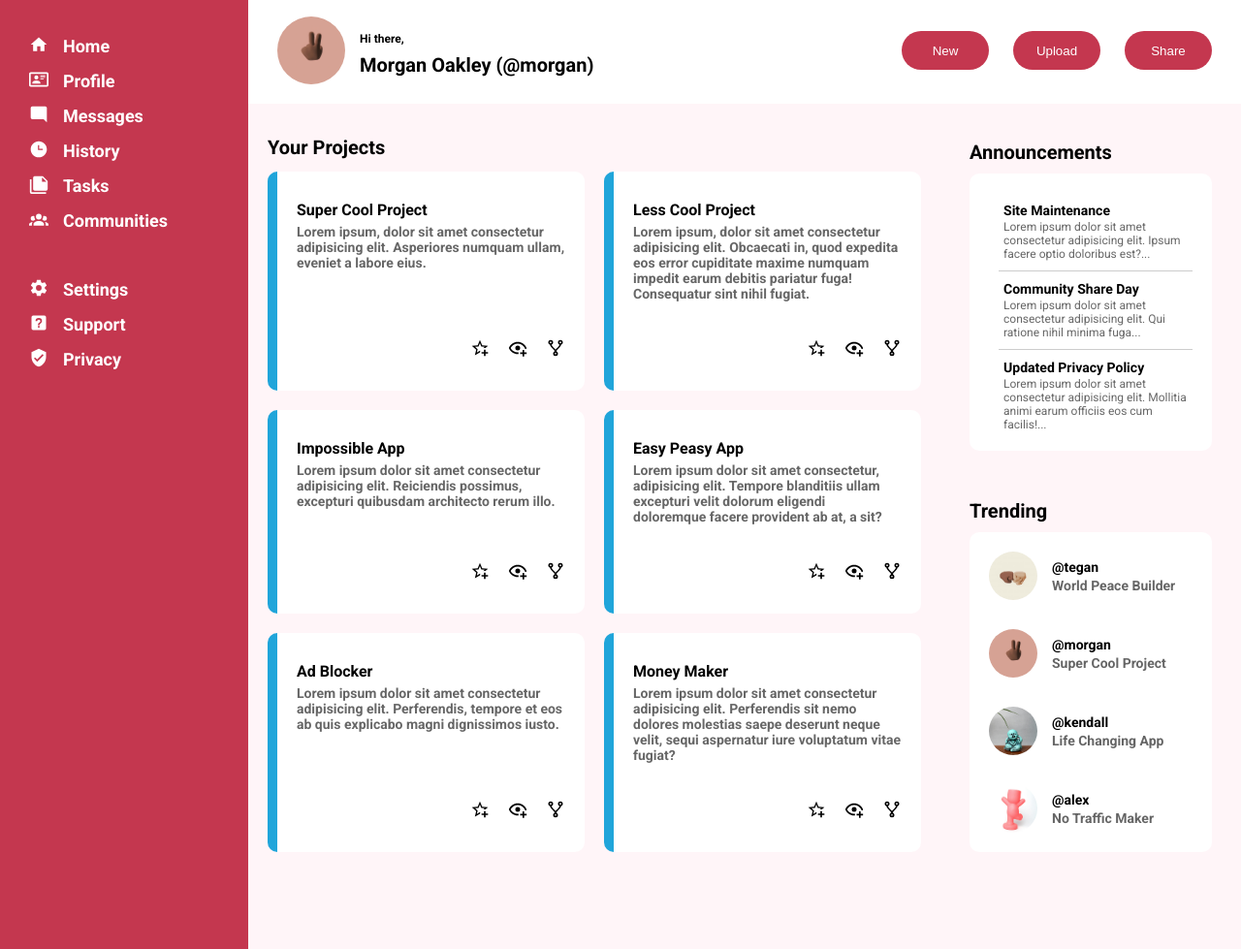
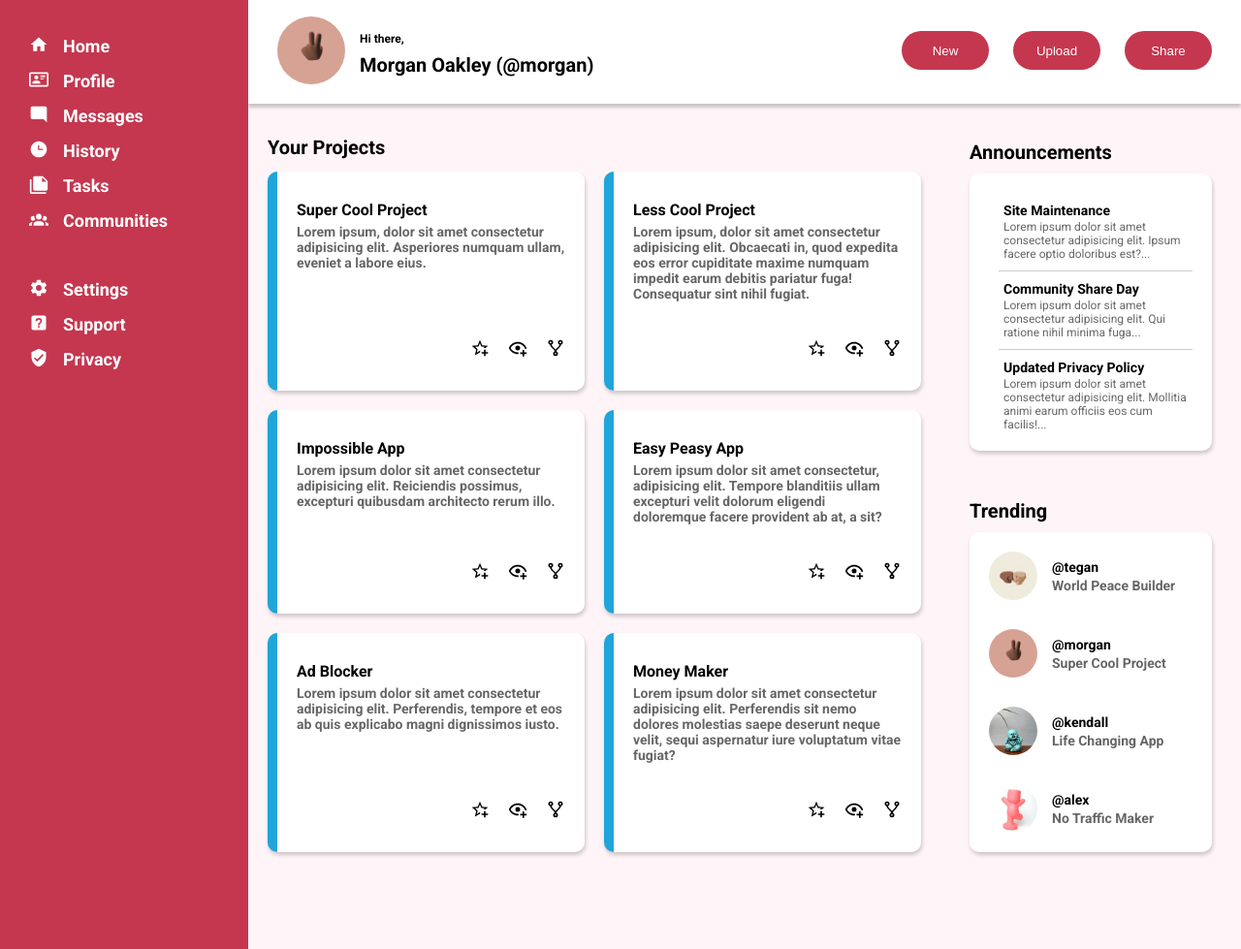
Before and after one commit to JosephDuvvani/admin-dashboard, a plain HTML site: page index.html in a window 1280 px wide. Shown: the part 73-1052 px from the top of the page at 97% size. Drawn offline with Linux system fonts and the light colour scheme.

Commit message:
Add box shadows

```diff
--- a/styles.css
+++ b/styles.css
@@ -81,6 +81,8 @@ a {
     align-items: center;
     padding: 20px 30px;
     gap: 50px;
+    background-color: #fff;
+    box-shadow: 0 4px 3px rgb(0, 0, 0, 0.2);
 }
 
 .user-bio {
@@ -187,6 +189,8 @@ a {
     grid-template-columns: 3fr 1fr;
     padding: 20px 30px 100px 20px;
     gap: 50px;
+    position: relative;
+    z-index: -1;
 }
 
 .main .projects {
@@ -213,6 +217,7 @@ a {
     border-radius: 10px;
     background-color: #fff;
     padding: 30px 20px;
+    box-shadow: 1px 3px 4px rgb(0, 0, 0, 0.2);
 }
 
 .projects .card .project-name {
@@ -266,6 +271,7 @@ a {
     grid-template-rows: repeat(3, min-content);
     min-width: 200px;
     max-width: 250px;
+    box-shadow: 1px 3px 4px rgb(0, 0, 0, 0.2);
 }
 
 .announcements {
@@ -302,6 +308,7 @@ a {
     min-width: 200px;
     max-width: 260px;
     gap: 30px;
+    box-shadow: 1px 3px 4px rgb(0, 0, 0, 0.2);
 }
 
 .trending-projects .card .project-account {
```
